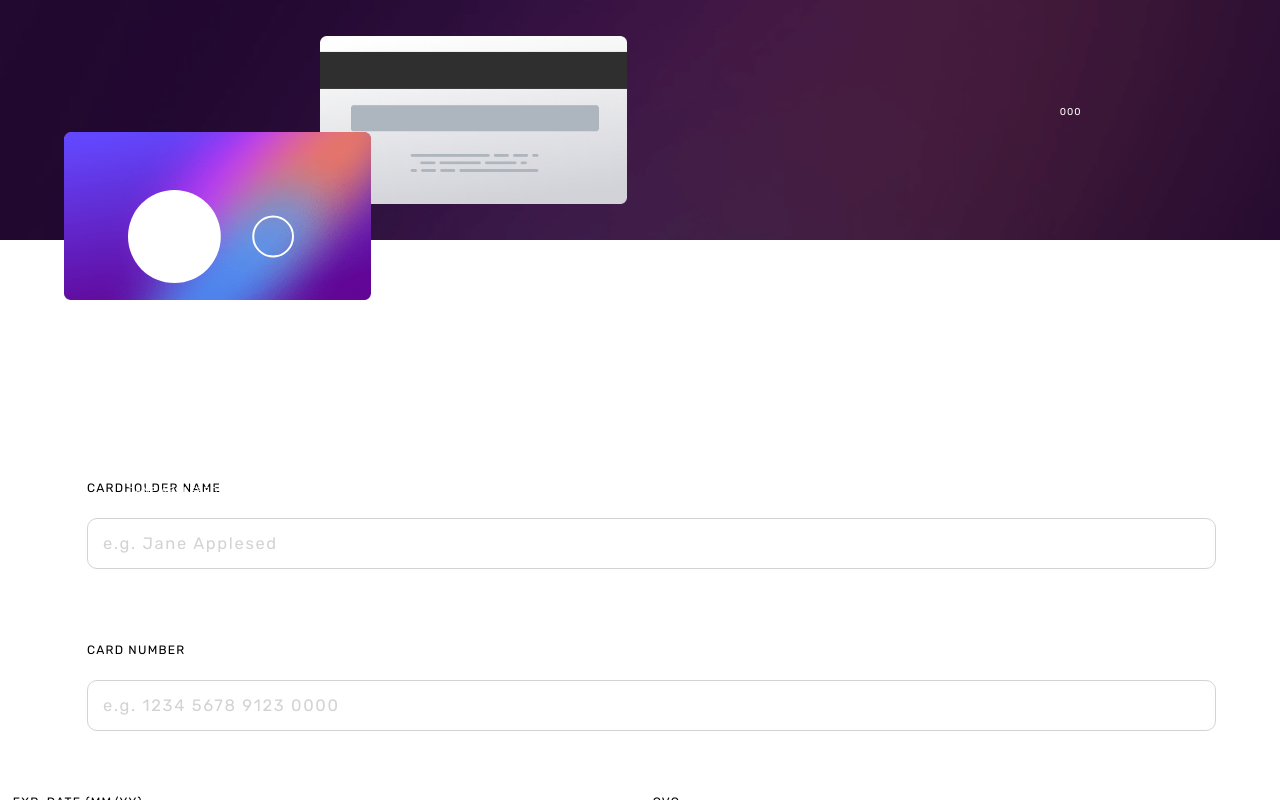
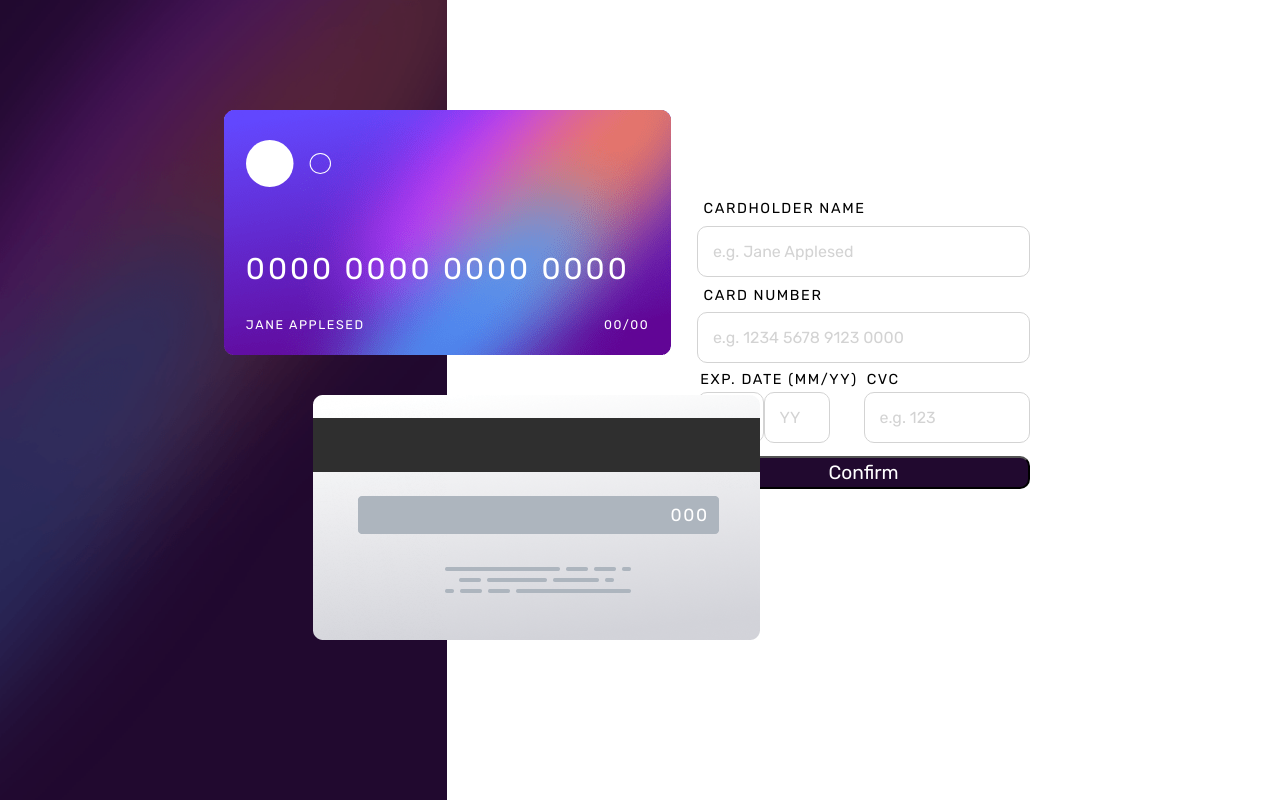
Before and after one commit to Lukass9/card, a React (Create React App) app: page / in a window 1280 px wide. Built offline with nearby package versions, Linux system fonts and the light colour scheme.

Commit message:
add destkop device

```diff
--- a/src/App.tsx
+++ b/src/App.tsx
@@ -7,9 +7,15 @@ import GlobalStyle from './globalStyle';
 import { Form } from './components/form/Form';
 
 const Wrapp = styled.main`
+  display: flex;
+  flex-flow: column;
   width: 100vw;
   height: 100vh;
   overflow: hidden;
+
+  @media(min-width: 536px ){
+    flex-flow: row;
+  }
 `
 function App() {
   return (
--- a/src/components/back-card/back.tsx
+++ b/src/components/back-card/back.tsx
@@ -6,20 +6,26 @@ const Back = styled.article`
     background-image: url(${img});
     background-repeat: no-repeat;
     background-size: contain;
-    width: 70%;
-    height: 70%;
-    top: 15%;
-    left: 25%;
+    width: 74.5%;
+    height: 40.836vw;
+    top: 3vw;
+    left: 23%;
     display: flex;
-    justify-content: flex-end;
-    align-items: center;
+    font-size: 16px;
+    @media(min-width: 536px ){
+        width: 447px;
+        height: 245px;
+        top:-20%;
+        left:70%;
+        font-size: 25px;
+    }
 `
 const CVC = styled.p`
+    position: relative;
     color: white;
-    font-family: 'Rubik', sans-serif;
-    font-size: .9em;
-    margin-right: 15%;
-    margin-bottom: 2%;
+    font-size: .7em;
+    left: 80%;
+    top: 45%;
 `
 interface Props {
 }
--- a/src/components/background/Bg.tsx
+++ b/src/components/background/Bg.tsx
@@ -1,14 +1,23 @@
 import styled from "styled-components"
-import bg from "../../assets/images/bg-main-mobile.png"
+import bgMobile from "../../assets/images/bg-main-mobile.png"
+import bgDesktop from "../../assets/images/bg-main-desktop.png"
 
 const BgDiv = styled.header`
    position: relative;
-   background-image: url(${bg});
+   background-image: url(${bgMobile});
    background-repeat: no-repeat;
    background-size: cover;
-   flex-direction: column;
-   width:100%;
-   height:30%;
+   /* flex-direction: column; */
+   width: 100%;
+   height: 30%;
+   @media(min-width: 536px ){
+    display: flex;
+    flex-flow: column-reverse;
+    background-image: url(${bgDesktop});
+    width: 45%;
+    height: 100%;
+    background-size: cover;
+   }
 `
 
 interface Props {
--- /dev/null
+++ b/src/components/form/Form.style.ts
@@ -0,0 +1,97 @@
+import styled from "styled-components"
+
+
+interface PropsStyled {
+    isSmall?: boolean,
+}
+
+export const FormCard = styled.form`
+    display: flex;
+    flex-flow: column;
+    align-items: center;
+    margin-top: 15%;
+    /* padding: 0 5%; */
+    @media(min-width: 536px ){
+        width: 100%;
+    }
+`
+export const FormWrapp = styled.div`
+    width: 90%;
+    @media(min-width: 536px){
+        width: 40%;
+    }
+`
+export const Wrapp = styled.div`
+    display: flex;
+    justify-content: center;
+    width: 100%;
+`
+
+export const Button = styled.button`
+    display: flex;
+    justify-content: center;
+    align-items: center;
+    background-color: #21092f;
+    color: white;
+    font-size: 1.2rem;
+    padding: 5%;
+    border-radius: 10px;
+    margin-top: 7%;
+    width: 100%;
+
+    @media (min-width: 536px ){
+        padding: 1%;
+        margin-top: 3%;
+    }
+`
+
+export const Wrapp2 = styled.div<PropsStyled>`
+    display: flex;
+    flex-flow: column;
+    /* width: 90%; */
+    width: ${props => props.isSmall? "50%" : "100%"};
+    margin: 2% 0;
+
+    @media(min-width: 536px ){
+        width: ${props => props.isSmall? "50%" : "100%"};
+        margin: .5% 0;
+    }
+`
+export const Label = styled.label`
+    font-size: .9rem;
+    margin: 2%;
+`
+export const Input = styled.input<PropsStyled>`
+    padding: 15px;
+    /* max-width: 100%; */
+    /* width: ${props=> props.isSmall? "20%" : "98%"}; */
+    margin-left: 2%;
+    border: 1px solid lightgray;
+    border-radius: 10px;
+    font-size: 1rem;
+
+    ::placeholder{
+        color: lightgray;
+    }
+
+    @media(min-width: 536px ){
+            margin: .5% 0;
+    }
+`
+
+export const WrappDoubleInput = styled(Wrapp2)`
+    width: 50%;
+
+    @media(min-width: 536px ){
+        width: 50%;
+    }
+`
+
+export const InputWrapp = styled.div`
+    display: flex;
+
+`
+
+export const DoubleInput = styled(Input)`
+    max-width: 40%;
+`
--- a/src/components/form/Form.tsx
+++ b/src/components/form/Form.tsx
@@ -1,29 +1,21 @@
-import styled from "styled-components"
+import { Button, FormCard, FormWrapp, Wrapp } from "./Form.style";
 import { FormDoubleInput } from "./FormInput/FormDoubleInput";
 import { FormInput } from "./FormInput/FormInput";
 
-const FormWrapp = styled.form`
-    display: flex;
-    flex-flow: column;
-    align-items: center;
-    margin-top: 15%;
-`
-const Wrapp = styled.div`
-    display: flex;
-    /* justify-content: center; */
-    width: 100%;
-`
 interface Props {}
 
 export const Form: React.FC<Props> = props => {
     return (
+        <FormCard>
             <FormWrapp>
                 <FormInput name="CARDHOLDER NAME" type="text" placeholder="e.g. Jane Applesed"/>
                 <FormInput name="CARD NUMBER" type="number" placeholder="e.g. 1234 5678 9123 0000"/>
                 <Wrapp>
                     <FormDoubleInput label="EXP. DATE (MM/YY)" name="MM" name2="YY" type="text"/>
-                <FormInput name="CVC" type="number" placeholder="e.g. 123"/>
+                    <FormInput isSmall={true} name="CVC" type="number" placeholder="e.g. 123"/>
                 </Wrapp>
+                <Button> Confirm </Button>
             </FormWrapp>
+        </FormCard>
     )
 };
--- a/src/components/form/FormInput/FormDoubleInput.tsx
+++ b/src/components/form/FormInput/FormDoubleInput.tsx
@@ -1,5 +1,4 @@
-import styled from "styled-components"
-import { Input, Label, Wrapp } from "./FormInput";
+import { DoubleInput, InputWrapp, Label, WrappDoubleInput } from "../Form.style";
 
 interface Props {
     name: string,
@@ -8,17 +7,9 @@ interface Props {
     label: string,
 }
 
-const InputWrapp = styled.div`
-    display: flex;
-`
-
-const DoubleInput = styled(Input)`
-    max-width: 20%;
-`
-
 export const FormDoubleInput: React.FC<Props> = ({name, type, name2, label }) => {
     return (
-        <Wrapp>
+        <WrappDoubleInput>
             <Label htmlFor={name}>{label}</Label>
             <InputWrapp>
                 <DoubleInput
@@ -32,6 +23,6 @@ export const FormDoubleInput: React.FC<Props> = ({name, type, name2, label }) =>
                     placeholder={name2}
                     />
             </InputWrapp>
-        </Wrapp>
+        </WrappDoubleInput>
     )
 };
--- a/src/components/form/FormInput/FormInput.tsx
+++ b/src/components/form/FormInput/FormInput.tsx
@@ -1,40 +1,54 @@
 import styled from "styled-components"
 
-export const Wrapp = styled.div`
+export const Wrapp = styled.div<PropsStyled>`
     display: flex;
     flex-flow: column;
-    width: 90%;
+    /* width: 90%; */
+    width: ${props => props.isSmall? "50%" : "100%"};
     margin: 2% 0;
+
+    @media(min-width: 536px ){
+        width: ${props => props.isSmall? "50%" : "100%"};
+        margin: .5% 0;
+    }
 `
 export const Label = styled.label`
-    font-size: 1.1em;
+    font-size: .9rem;
     margin: 2%;
 `
-export const Input = styled.input`
+export const Input = styled.input<PropsStyled>`
     padding: 15px;
-    max-width: 98%;
-    width: auto;
+    /* max-width: 100%; */
+    /* width: ${props=> props.isSmall? "20%" : "98%"}; */
     margin-left: 2%;
     border: 1px solid lightgray;
     border-radius: 10px;
-    font-size: 1.5em;
+    font-size: 1rem;
 
     ::placeholder{
         color: lightgray;
     }
+
+    @media(min-width: 536px ){
+            margin: .5% 0;
+    }
 `
+
+interface PropsStyled {
+    isSmall?: boolean,
+}
 
 interface Props {
     name: string,
     type: string,
     placeholder: string,
+    isSmall?: boolean,
 }
 
-
-
-export const FormInput: React.FC<Props> = ({name, type, placeholder}) => {
+export const FormInput: React.FC<Props> = ({name, type, placeholder, isSmall = false}) => {
     return (
-        <Wrapp>
+        <Wrapp
+            isSmall={isSmall}>
             <Label htmlFor={name}>{name}</Label>
             <Input
                 id={name}
--- a/src/components/front-card/Front.tsx
+++ b/src/components/front-card/Front.tsx
@@ -4,20 +4,26 @@ import logo from "../../assets/images/card-logo.svg"
 
 
 const Front = styled.article`
-    background-image: url(${img});
+    background: url(${img});
     background-repeat: no-repeat;
-    background-size: contain;
-    width: 70%;
-    height: 70%;
-    top: -15%;
-    left: 5%;
-
+    background-size: cover;
+    width: 74.5%;
+    height: 40.836vw;
+    top: -15vw;
+    left: 3%;
     position: relative;
     display: flex;
     flex-flow: column;
     padding-left: 5%;
-    /* justify-content: center; */
-    /* align-items: center; */
+    font-size: 16px;
+
+    @media(min-width: 536px ){
+        width: 447px;
+        height: 245px;
+        top:-25%;
+        left:50%;
+        font-size: 25px;
+    }
 `
 const Logo = styled.img`
     align-self: flex-start;
@@ -28,23 +34,23 @@ const Logo = styled.img`
 const CardNumber = styled.p`
     color: white;
     letter-spacing: .1em;
-    font-size: 1.5em;
+    font-size: 1.2em;
     margin-top: 15%;
     margin-bottom: 0;
 `
 const Wrapp = styled.div`
     display: flex;
-    width: 90%;
+    width: 95%;
     justify-content: space-between;
     margin-top: 7%;
 `
 const Name = styled.p`
     color: white;
-    font-size: .9em;
+    font-size: .5em;
 `
-const CVC = styled.p`
+const Data = styled.p`
     color: white;
-    font-size: .9em;
+    font-size: .5em;
 `
 
 interface Props {
@@ -57,7 +63,7 @@ export const FrontCard: React.FC<Props> = (props) => {
             <CardNumber>0000 0000 0000 0000</CardNumber>
             <Wrapp>
                 <Name>JANE APPLESED</Name>
-                <CVC>00/00</CVC>
+                <Data>00/00</Data>
             </Wrapp>
         </Front>
     )
--- a/src/globalStyle.ts
+++ b/src/globalStyle.ts
@@ -1,16 +1,22 @@
 import { createGlobalStyle } from 'styled-components';
 
 const GlobalStyle = createGlobalStyle`
-*,
-*:after,
-*:before,
- body{
+
+html {
     box-sizing: border-box;
     margin: 0;
     padding: 0;
-    font-size: 11px;
     font-family: 'Rubik', sans-serif;
     letter-spacing: .1em;
+}
+
+*,
+::before,
+::after {
+    box-sizing: inherit;
+    margin: 0;
+    padding: 0;
+    font-family: 'Rubik', sans-serif;
 }
 `;
 
```
Lines whose indentation alone changed are shown as unchanged.
